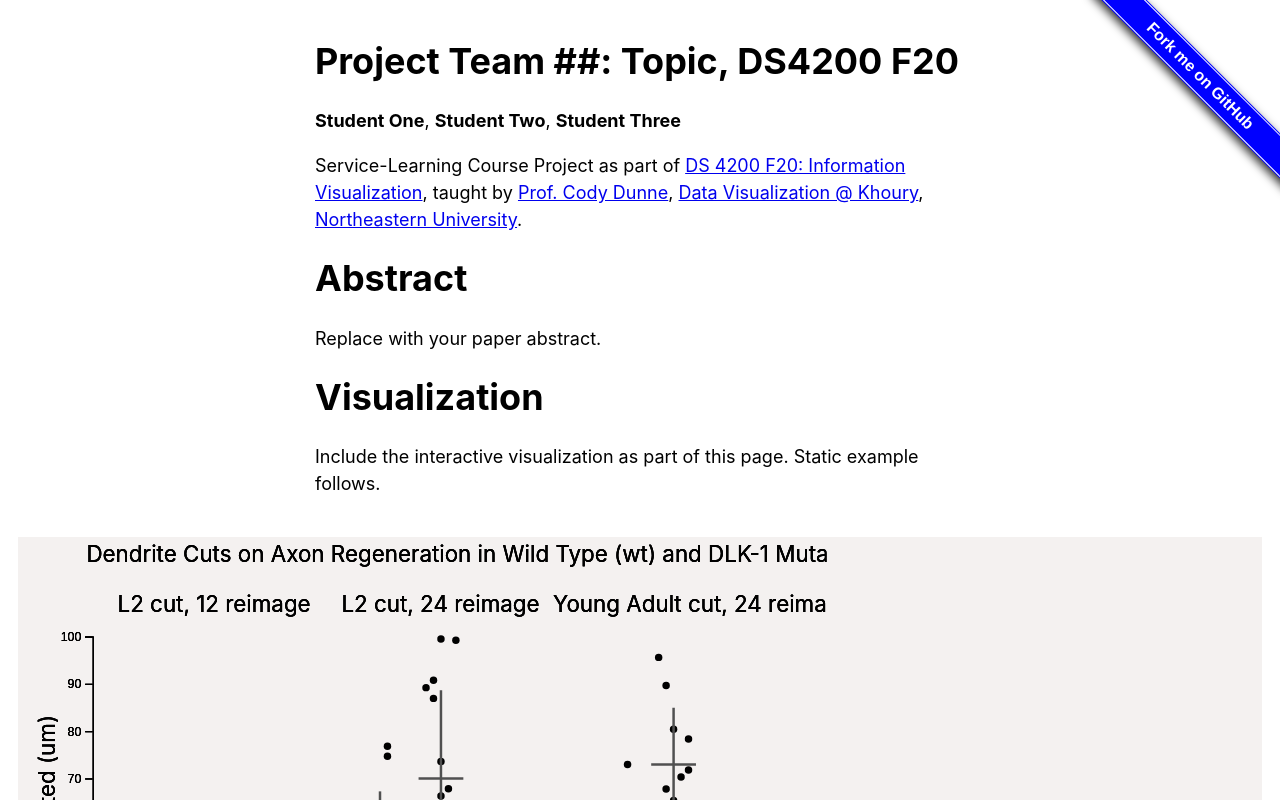
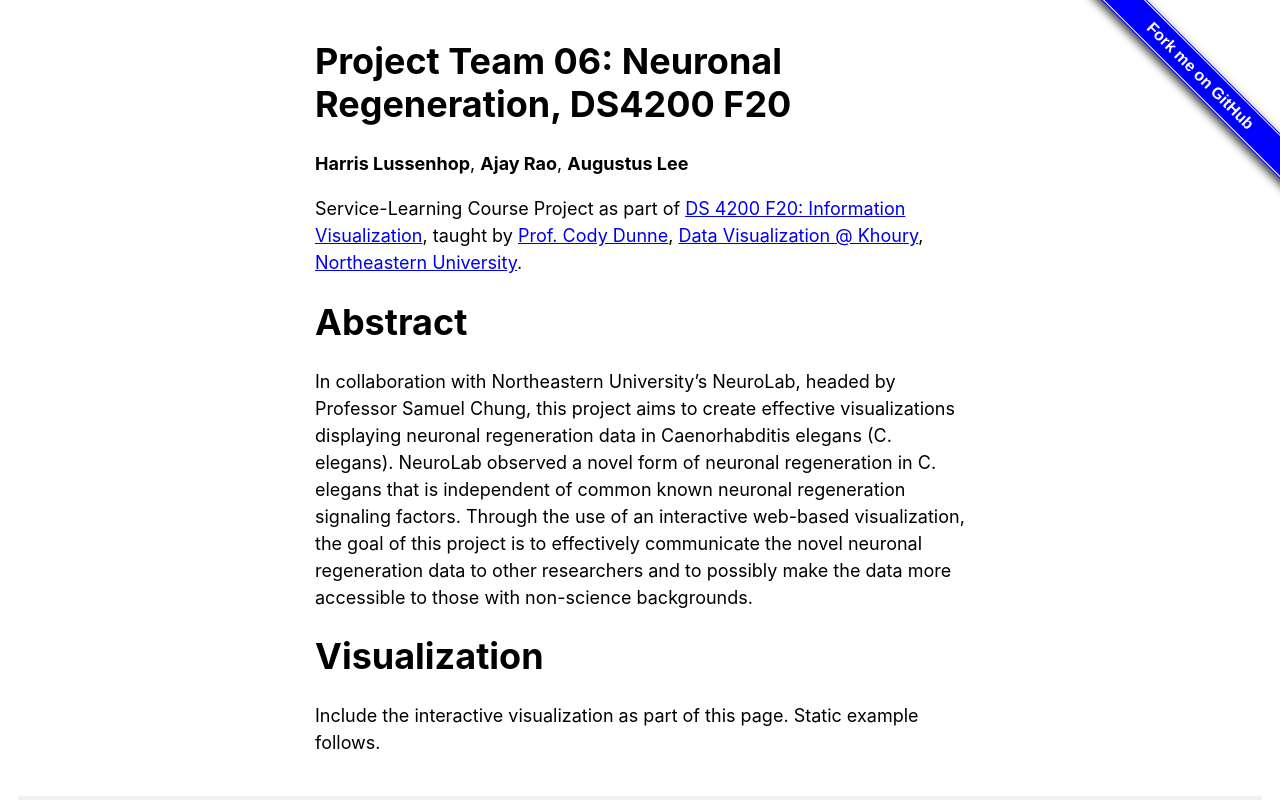
Before and after one commit to hlussenhop/Neuronal-Regeneratioin-Visualization, a plain HTML site: page index.html in a window 1280 px wide. Shown: the top 800 px of the page. Drawn offline with Linux system fonts and the light colour scheme.

Commit message:
updated html file

```diff
--- a/index.html
+++ b/index.html
@@ -6,7 +6,7 @@
   <meta charset='utf-8'>
 
   <!-- Title -->
-  <title>Project Team ##: Topic, DS 4200 F20</title>
+  <title>Project Team 06: Neuronal Regeneration, DS 4200 F20</title>
 
   <!-- CSS Styling -->
   <link rel='stylesheet' href='style.css'>
@@ -30,9 +30,9 @@
 
   <!-- Writeup -->
   <div class='content-column'>
-   <h1>Project Team ##: Topic, DS4200 F20</h1>
+   <h1>Project Team 06: Neuronal Regeneration, DS4200 F20</h1>
 
-    <p><strong>Student One</strong>, <strong>Student Two</strong>, <strong>Student Three</strong></p>
+    <p><strong>Harris Lussenhop</strong>, <strong>Ajay Rao</strong>, <strong>Augustus Lee</strong></p>
 
     <p>Service-Learning Course Project as part of
 	<a href='https://canvas.instructure.com/courses/1781732'>DS 4200 F20: Information Visualization</a>,
@@ -43,7 +43,15 @@
 
     <h1>Abstract</h1>
 
-    <p>Replace with your paper abstract.</p>
+    <p>In collaboration with Northeastern University’s NeuroLab, headed
+      by Professor Samuel Chung, this project aims to create effective
+      visualizations displaying neuronal regeneration data in Caenorhabditis elegans (C. elegans). NeuroLab observed a novel form of
+      neuronal regeneration in C. elegans that is independent of common
+      known neuronal regeneration signaling factors. Through the use of
+      an interactive web-based visualization, the goal of this project is
+      to effectively communicate the novel neuronal regeneration data to
+      other researchers and to possibly make the data more accessible to
+      those with non-science backgrounds.</p>
 
 
     <h1>Visualization</h1>
@@ -109,6 +117,14 @@
         Pure CSS responsive 'Fork me on GitHub' ribbon</a>
         by Chris Heilmann is used to create the banner that links back to the source code repository.
       </li>
+      <li><a href='https://www.d3-graph-gallery.com/graph/scatter_basic.html'>
+        Scatterplot Basics</a>
+        D3 Scatterplot Tutorial
+      </li>
+      <li><a href='https://bl.ocks.org/hydrosquall/fffbaaf171bfc100dc10effbf8242128'>
+        Scatterplot Example</a>
+        Categorical/Ordinal Scatterplot in D3
+      </li>
     </ul>
   </div>
 
```
